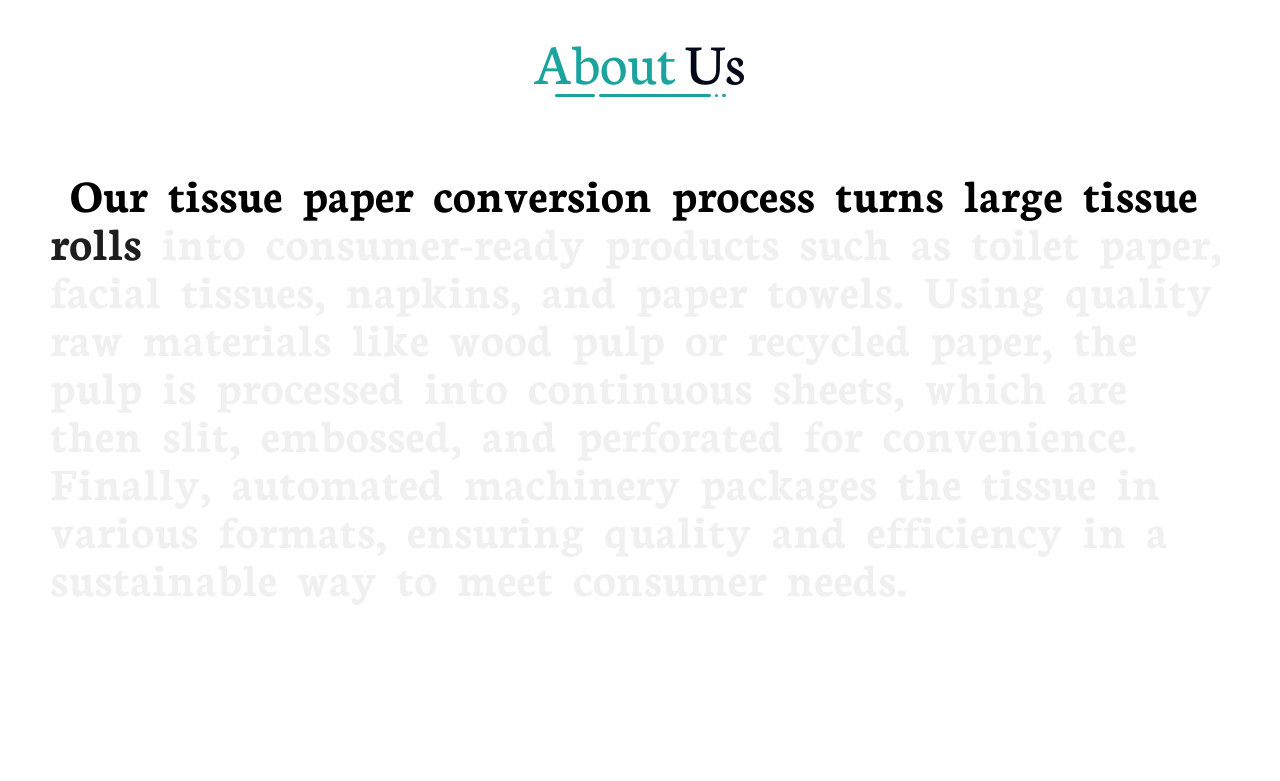
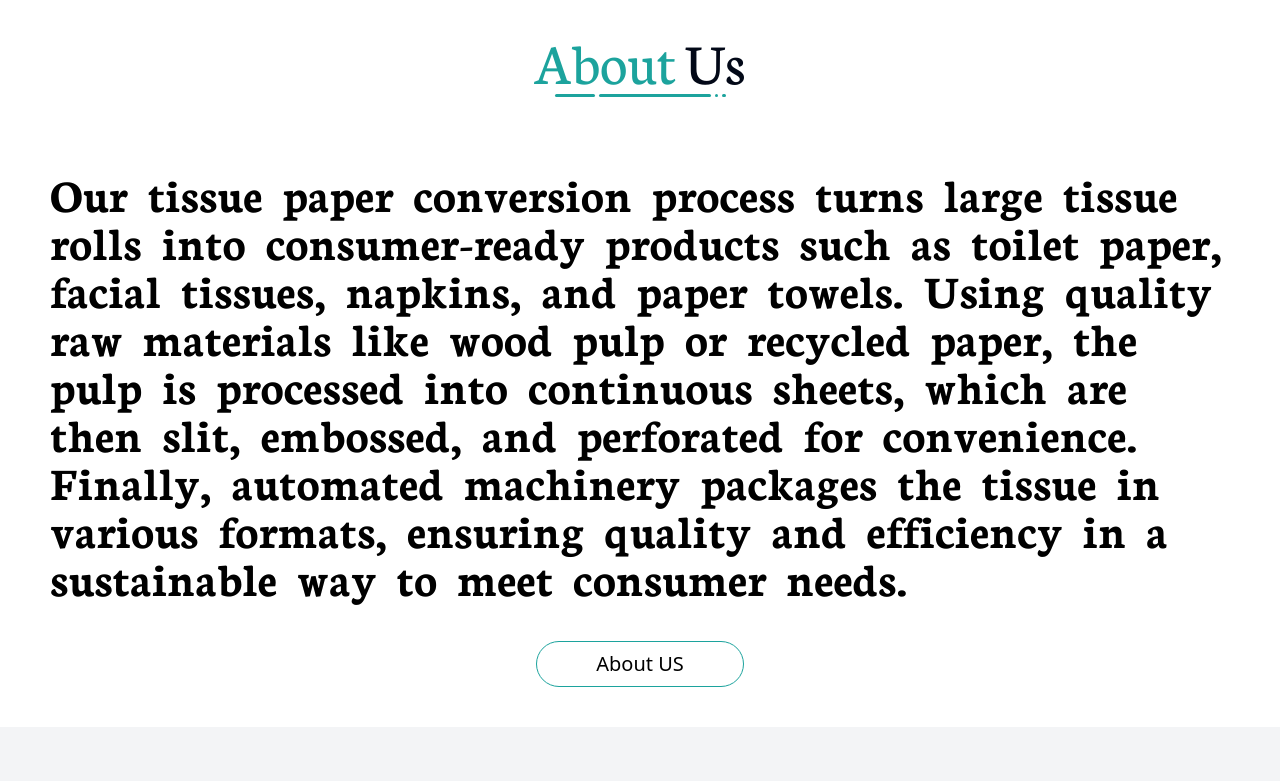
Before and after one commit to DiamondOre-Consulting/Sof-Scroll-Website, a React (Vite) app: page / in a window 1280 px wide. Shown: the part 800-1581 px from the top of the page. Built offline with nearby package versions, Linux system fonts and the light colour scheme; a web font is replaced by a local one.

Commit message:
About section scrolling issue fixed

```diff
--- a/src/Components/AboutUs.jsx
+++ b/src/Components/AboutUs.jsx
@@ -19,7 +19,7 @@ const AboutUs = () => {
           </div>
 
           <div className="z-10 w-full mf h-fit">
-            <TextRevealByWord text=" Our tissue paper conversion process turns large tissue rolls into consumer-ready products such as toilet paper, facial tissues, napkins, and paper towels. Using quality raw materials like wood pulp or recycled paper, the pulp is processed into continuous sheets, which are then slit, embossed, and perforated for convenience. Finally, automated machinery packages the tissue in various formats, ensuring quality and efficiency in a sustainable way to meet consumer needs." />
+            <TextRevealByWord text="Our tissue paper conversion process turns large tissue rolls into consumer-ready products such as toilet paper, facial tissues, napkins, and paper towels. Using quality raw materials like wood pulp or recycled paper, the pulp is processed into continuous sheets, which are then slit, embossed, and perforated for convenience. Finally, automated machinery packages the tissue in various formats, ensuring quality and efficiency in a sustainable way to meet consumer needs." />
           </div>
           {/* <p className="mt-10 mb-4 md:text-5xl">
 
--- a/src/Components/Products/ProductDetails.jsx
+++ b/src/Components/Products/ProductDetails.jsx
@@ -193,9 +193,9 @@ const ProductDetails = ({ cart, setCart }) => {
     <div className="overflow-hidden overflow-x-hidden">
       <BreadCrumbs headText={product.name} items={breadcrumbItems} />
 
-      <div className="w-full select-none max-w-[80rem] p-4 pt-1 px-4 sm:px-10 mx-auto  md:px-20 lg:px-6" data-aos="fade-up">
-        <div className="grid items-center grid-cols-1 gap-6 mt-4 lg:grid-cols-2 md:gap-0">
-          <div data-aos="zoom-in" className="w-full">
+      <div className="w-full h-screen select-none max-w-[80rem] p-4 pt-1 px-4 sm:px-10 mx-auto  md:px-20 lg:px-6" data-aos="fade-up">
+        <div className="grid items-start h-screen grid-cols-1 gap-6 mt-4 lg:grid-cols-2 md:gap-0">
+          <div data-aos="zoom-in" className="sticky top-0 w-full">
             <ProductPreviews previews={product.previews} videoUrl={product.previews[product.previews.length - 1].previewUrl} />
           </div>
 
--- a/src/Components/ui/text-reveal.jsx
+++ b/src/Components/ui/text-reveal.jsx
@@ -9,22 +9,23 @@ export const TextRevealByWord = ({
   className,
 }) => {
   const targetRef = useRef(null);
-
+  console.log(targetRef)
   const { scrollYProgress } = useScroll({
     target: targetRef,
+    offset: ["start 0.9", "end 0.5"],
   });
   const words = text.split(" ");
 
   return (
-    (<div ref={targetRef} className={cn("relative z-0 min-h-[150vh]", className)}>
+    (<div ref={targetRef} className={cn("relative z-0 min-h-fit", className)}>
       <div
         className={
-          "sticky top-20 mx-auto flex h-[50%]  items-center bg-transparent "
+          "sticky top-40 mx-auto flex h-[50%]  items-center bg-transparent "
         }>
         <p
           ref={targetRef}
           className={
-            "flex flex-wrap p-5 text-2xl font-bold text-black/20 dark:text-white/20 md:p-8 md:text-3xl lg:p-10 lg:text-4xl xl:text-5xl"
+            "flex flex-wrap p-5 text-2xl font-bold text-black/20  md:p-8 md:text-3xl lg:p-10 lg:text-4xl xl:text-5xl"
           }>
           {words.map((word, i) => {
             const start = i / words.length;
@@ -45,8 +46,8 @@ const Word = ({ children, progress, range }) => {
   const opacity = useTransform(progress, range, [0, 1]);
   return (
     (<span className="xl:lg-3 relative mx-1 lg:mx-2.5">
-      <span className={"absolute opacity-30"}>{children}</span>
-      <motion.span style={{ opacity: opacity }} className={"text-black dark:text-white"}>
+      <span className={"absolute opacity-80"}>{children}</span>
+      <motion.span style={{ opacity }} className={"text-black "}>
         {children}
       </motion.span>
     </span>)
```
